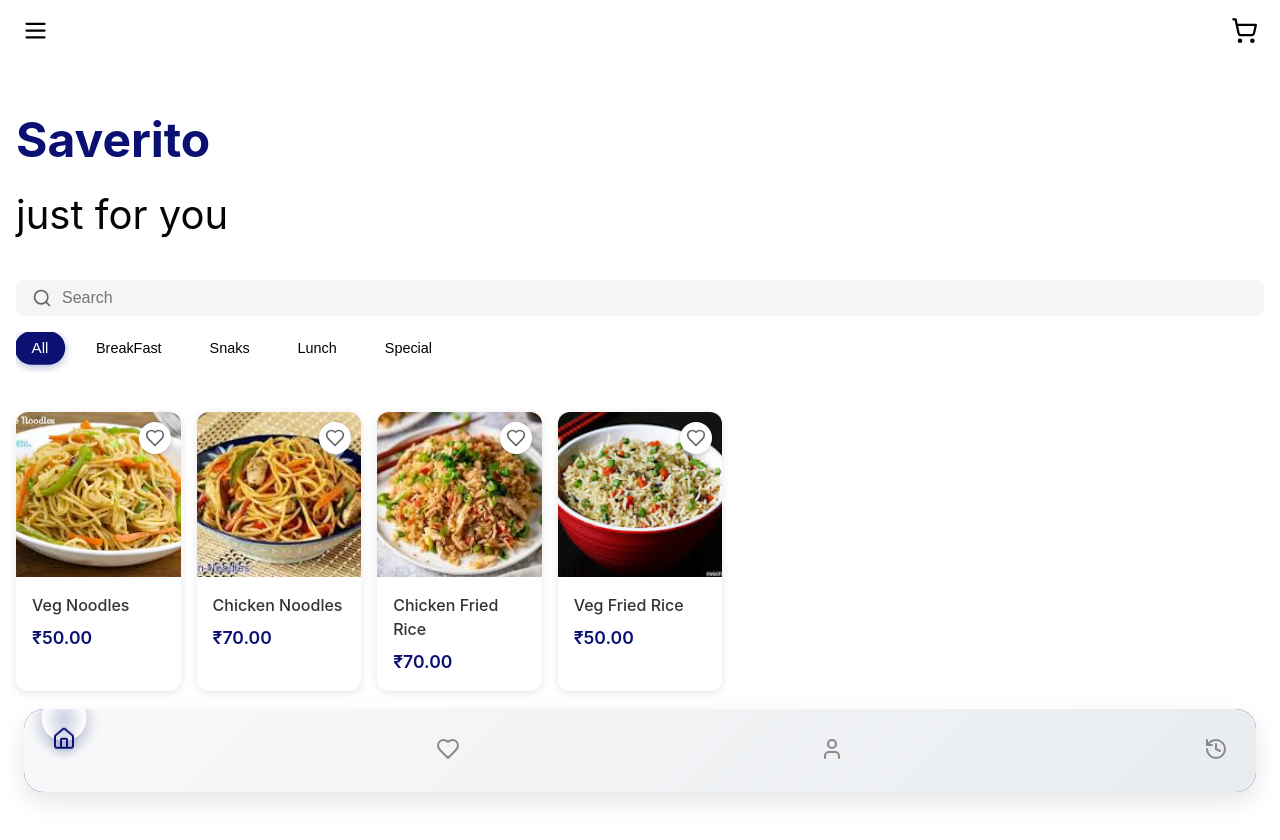
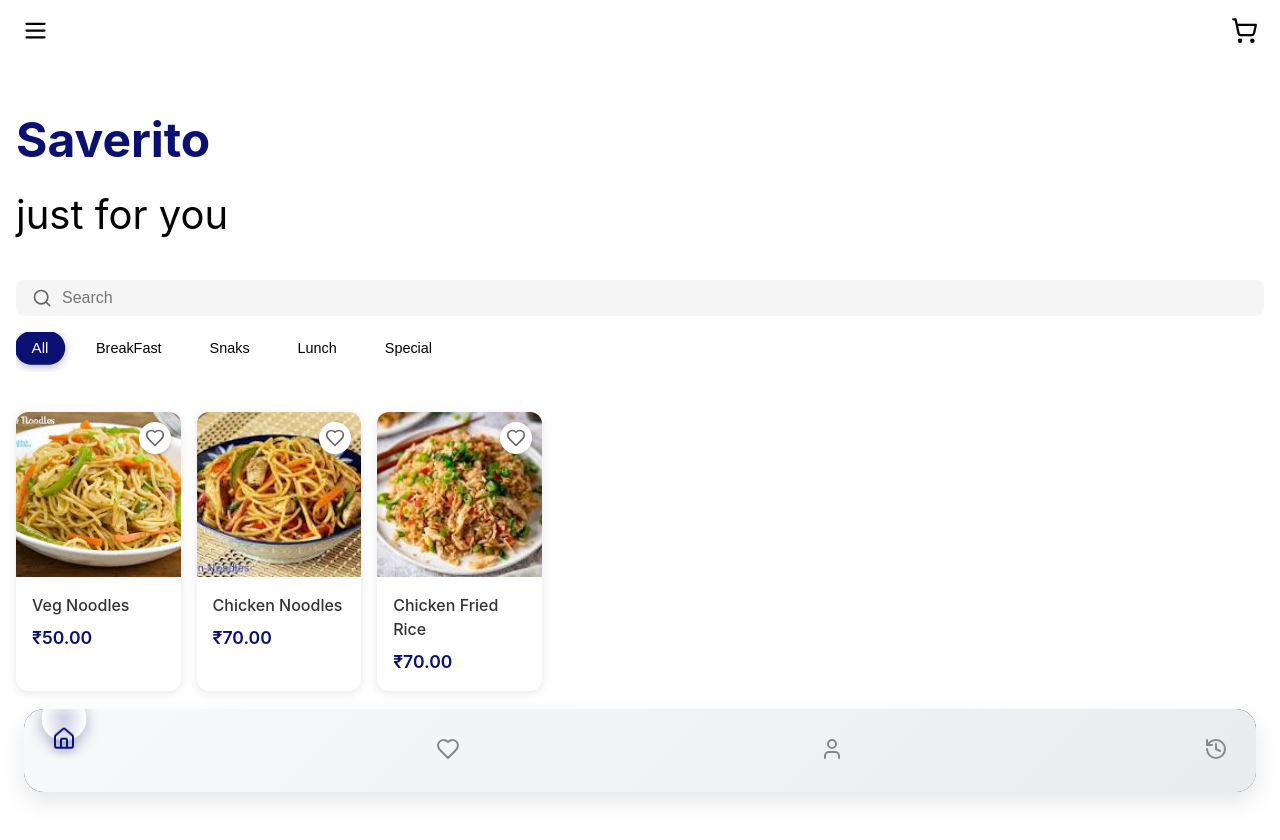
Before and after one commit to kishanBhandary/Saverito, a React (Vite) app: page / in a window 1280 px wide. Shown: the top 840 px of the page. Built offline with nearby package versions, Linux system fonts and the light colour scheme.

Commit message:
Feat: add item

```diff
--- a/src/App.jsx
+++ b/src/App.jsx
@@ -42,21 +42,13 @@ function App() {
       image:
         "./nonfried.jpeg",
     },
-    {
-      id: 4,
-      name: "Veg Fried Rice",
-      category: "Lunch",
-      price: 50.0,
-      image:
-        "./vegfried.jpeg",
-    },
+
   ]
 
   // Handle category change with animation
   const handleCategoryChange = (category) => {
     setAnimating(true)
-    setActiveCategory(category)
-
+    setActiveCatcd
     const categoryElement = document.getElementById(`category-${category}`)
     if (categoryElement && categoryRef.current) {
       const container = categoryRef.current
```
